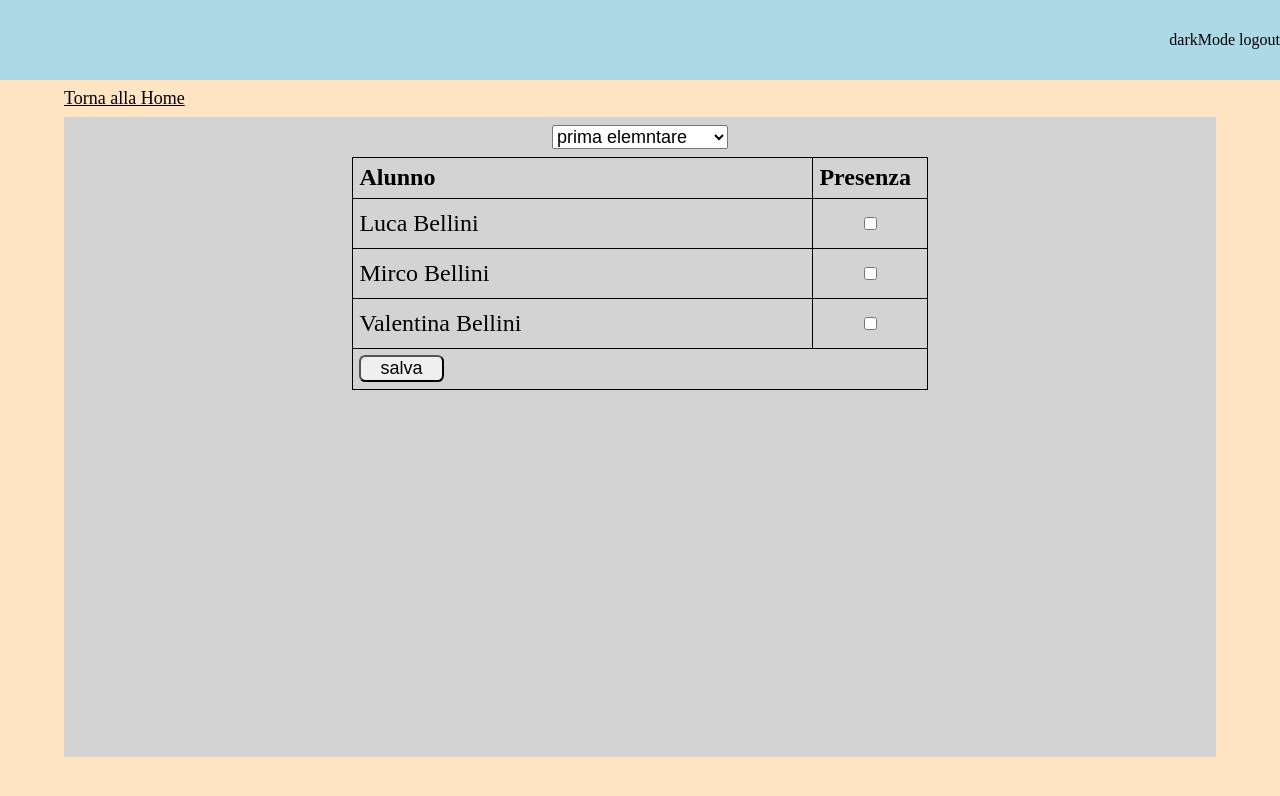
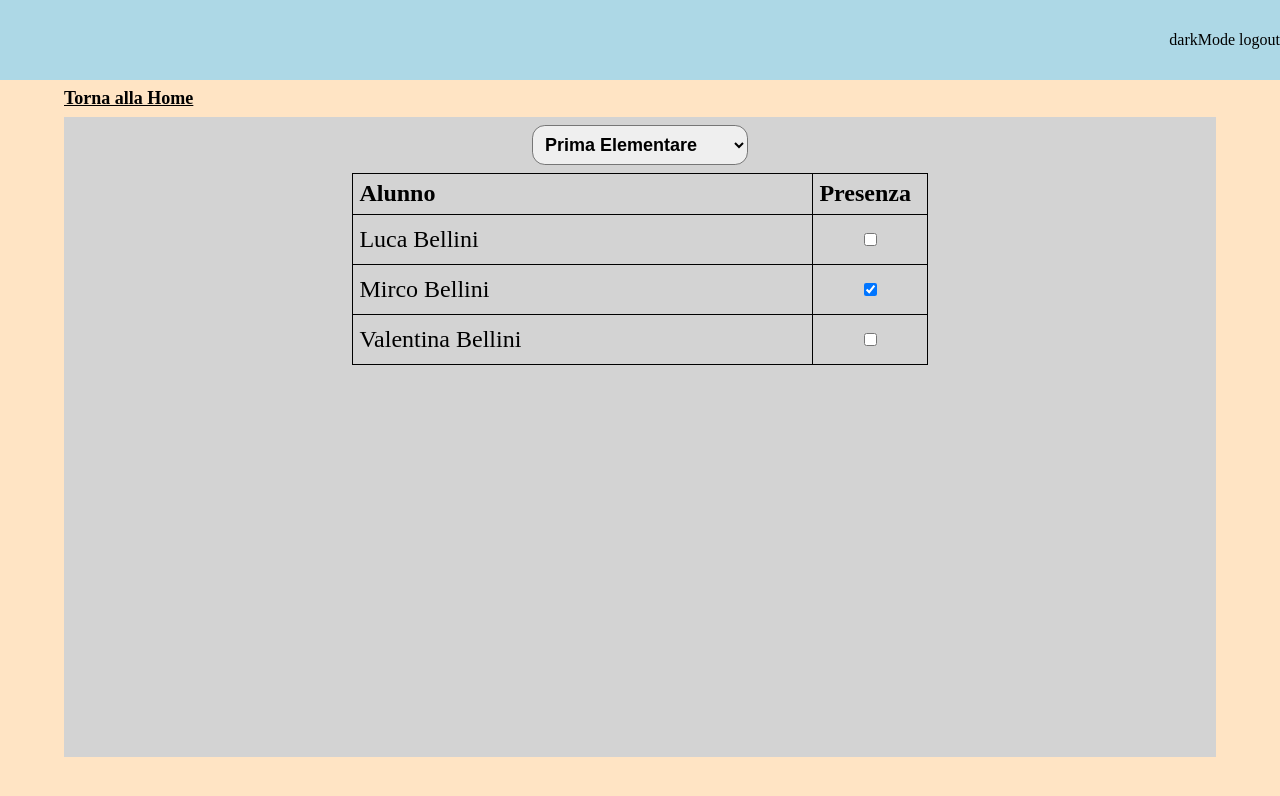
Before and after one commit to perni24/appFireBase, a React (Vite) app: page / in a window 1280 px wide. Both pictures are taken after a click on the element "Nuova Attività". Shown: the top 796 px of the page. Built offline with nearby package versions, Linux system fonts and the light colour scheme.

Commit message:
modifiche 19/12/2024

```diff
--- a/src/components/gestionePresenze/gestionePresenze.css
+++ b/src/components/gestionePresenze/gestionePresenze.css
@@ -6,6 +6,16 @@
     display: flex;
     flex-direction: column;
     align-items: center;
+}
+
+#containerApp select{
+    padding: 1vh;
+    border-radius: 1vw;
+    font-weight: bold;
+}
+
+#containerApp select{
+    text-transform: capitalize;
 }
 
 #selectClasse{
--- a/src/components/gestionePresenze/gestionePresenze.jsx
+++ b/src/components/gestionePresenze/gestionePresenze.jsx
@@ -2,52 +2,53 @@ import { useState, useEffect } from "react";
 import "./gestionePresenze.css";
 
 function GestionePresenze() {
-  const [alunni, setAlunni] = useState([]);
-  const [classe, setClasse] = useState(1);
+  const [alunni, setAlunni] = useState([]); // Stato per memorizzare gli alunni
+  const [classe, setClasse] = useState(1); // Stato per memorizzare la classe selezionata
 
   useEffect(() => {
+    // Simula il recupero dei dati degli alunni
     let dati = [
-      { nome: "Luca", cognome: "Bellini", classe: 1 },
-      { nome: "Mirco", cognome: "Bellini", classe: 1 },
-      { nome: "Valentina", cognome: "Bellini", classe: 1 },
+      { nome: "Luca", cognome: "Bellini", classe: 1, presenza: false},
+      { nome: "Mirco", cognome: "Bellini", classe: 1, presenza: true},
+      { nome: "Valentina", cognome: "Bellini", classe: 1, presenza: false},
     ];
 
-    setAlunni(dati);
-  }, []);
+    setAlunni(dati); // Imposta i dati degli alunni nello stato
+  }, []); // L'array vuoto come secondo argomento fa sì che l'effetto venga eseguito solo una volta al montaggio del componente
 
   return (
     <>
       <div id="containerApp">
-
+        {/* Select per scegliere la classe */}
         <select name="classe" id="selectClasse" onChange={(e) => setClasse(parseInt(e.target.value, 10))}>
-        <option value="1">prima elemntare</option>
-        <option value="2">seconda elemntare</option>
-        <option value="3">terza elemntare</option>
-        <option value="4">quarta elemntare</option>
-        <option value="5">quinta elemntare</option>
+          <option value="1">prima elementare</option>
+          <option value="2">seconda elementare</option>
+          <option value="3">terza elementare</option>
+          <option value="4">quarta elementare</option>
+          <option value="5">quinta elementare</option>
         </select>
 
+        {/* Tabella per visualizzare gli alunni e le loro presenze */}
         <table>
           <thead>
             <tr>
-            <th style={{width : "80%"}}>Alunno</th>
+              <th style={{ width: "80%" }}>Alunno</th>
               <th>Presenza</th>
             </tr>
           </thead>
           <tbody>
             {alunni
-          .filter((item) => item.classe === classe) //filtro sulla classe
+              .filter((item) => item.classe === classe) // Filtra gli alunni in base alla classe selezionata
               .map((item, index) => (
                 <tr key={index}>
-                <td key={index}>
+                  <td>
                     {item.nome} {item.cognome}
                   </td>
-                <td className="checkbox"><input type="checkbox"/></td>
+                  <td className="checkbox">
+                    <input type="checkbox" checked={item.presenza} onClick={() => changePresenza()}/>
+                  </td>
                 </tr>
               ))}
-          <tr>
-            <td colSpan={2}><button>salva</button></td>
-          </tr>
           </tbody>
         </table>
       </div>
--- a/src/components/home/home.css
+++ b/src/components/home/home.css
@@ -36,6 +36,7 @@
 #containerBackHome span{
     text-decoration: underline;
     font-size: large;
+    font-weight: bold;
 }
 
 #contenutoScelta{
```
Lines whose indentation alone changed are shown as unchanged.
